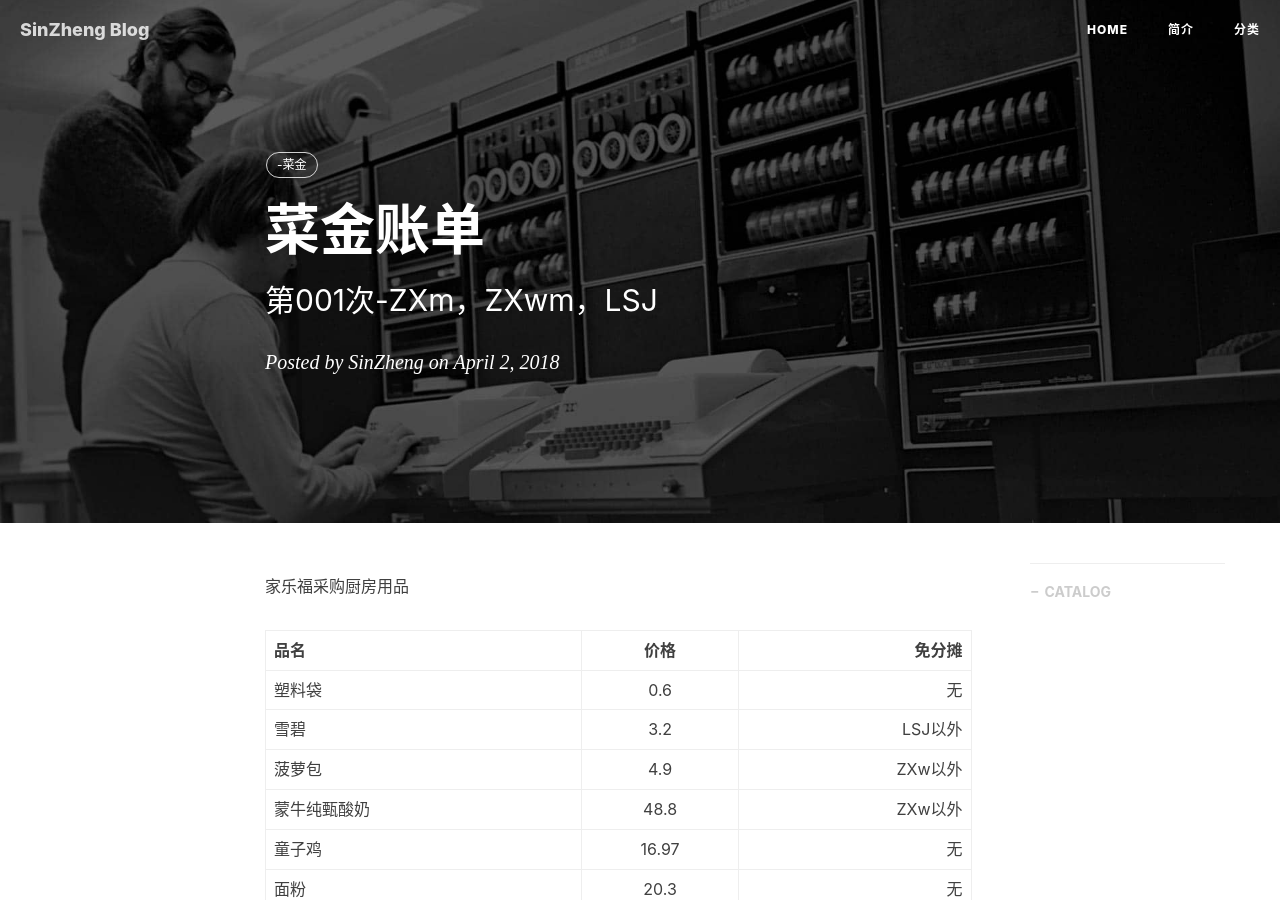
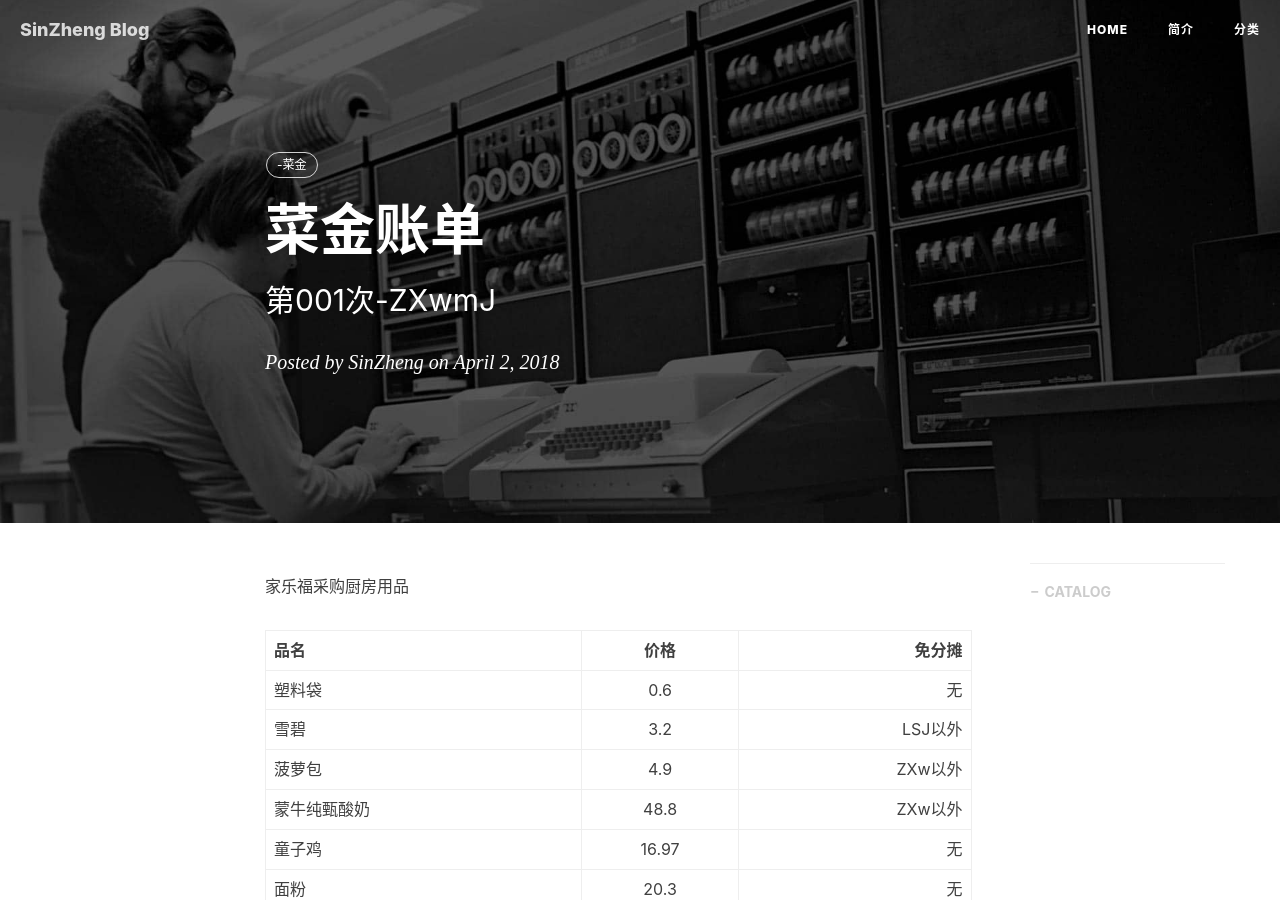
Before and after one commit to BarakNecro/BarakNecro.github.io, a Jekyll site: the page built from _posts/2018-04-02-001.md, in a window 1280 px wide and 900 px high. Built offline with Jekyll 4.4.1, drawn with Linux system fonts in a browser that asks for light colours; nearby versions of some CDN libraries; comment, search, counter and statistics services are not loaded.

Commit message:
Update 2018-04-02-001.md

```diff
--- a/_posts/2018-04-02-001.md
+++ b/_posts/2018-04-02-001.md
@@ -1,7 +1,7 @@
 ---
 layout:     post
 title:      "菜金账单"
-subtitle:   "第001次-ZXm，ZXwm，LSJ"
+subtitle:   "第001次-ZXwmJ"
 date:       2018-04-02 01:09:00
 author:     "SinZheng"
 header-img: "img/post-bg-unix-linux.jpg"
```
